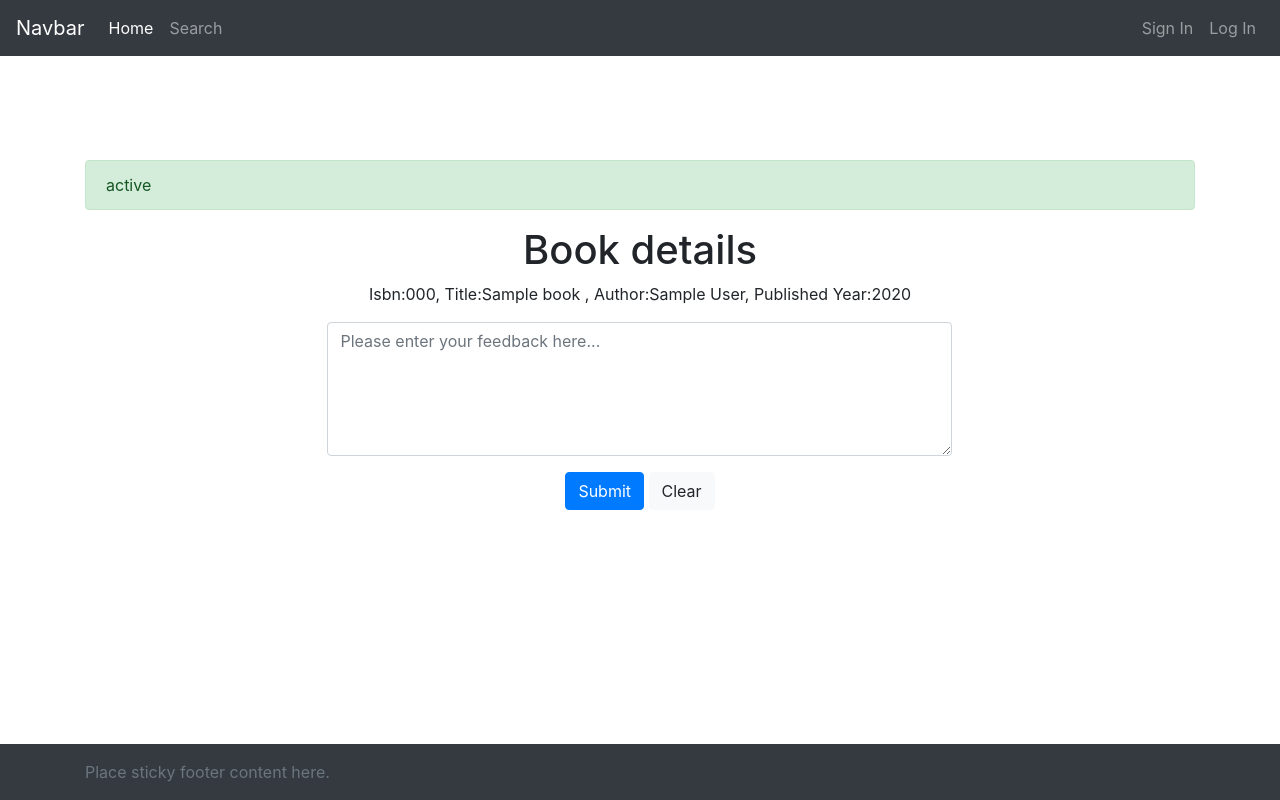
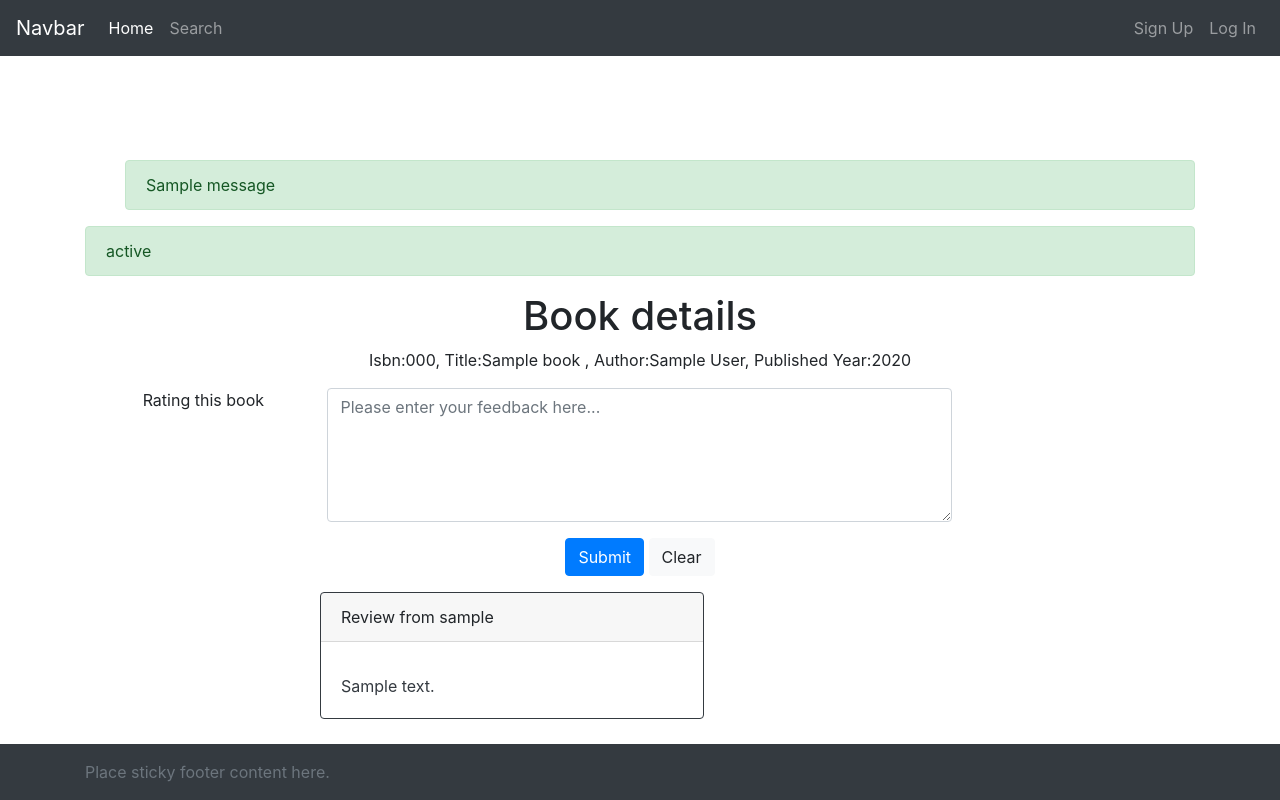
Before and after one commit to macTracyHuang/cs50w_project1, a Flask app: template templates/books.html in a window 1280 px wide. Run offline with Flask 2, Linux system fonts and the light colour scheme; the template is opened without the code that fills it: most values are stand-ins (such as "Sample title", 1, 10 or a date in 2020); one stand-in notice (Sample message) is shown; some libraries are stand-ins or nearby versions.

Commit message:
Add review feature and flask-flash

```diff
--- a/application.py
+++ b/application.py
@@ -1,5 +1,5 @@
 import os
-from flask import Flask, render_template, request, session,redirect
+from flask import Flask, render_template, request, session,redirect,url_for,flash,get_flashed_messages
 from functools import wraps
 from models import *
 from werkzeug.security import check_password_hash,generate_password_hash
@@ -38,20 +38,51 @@ def login_required(f):
         return f(*args, **kwargs)
     return decorated_function
 
-@app.route("/addBook")
-def addBook():
-    pass
+@app.route("/reviews",methods=["GET", "POST"])
+@login_required
+def review():
+    if request.method == "GET":
+        pass
+    elif request.method == "POST":
+        #Get information
+        user_id=session.get("user_id")
+        content=request.form.get("message").strip()
+        rating=request.form.get("rating")
+        book_id=request.form.get("book_id")
+        book=Book.query.get(book_id)
+        #Validation
+        if rating.strip() == "0":
+            flash("Please Rating!!")
+            return redirect(url_for("book",book_id=book_id))
+        else:
+            try:
+                float(rating)
+            except ValueError:
+                raise
+        if content == "":
+            content="No Message"
+        #only one review
+        pastreview=Review.query.filter_by(user_id=user_id,book_id=book_id).first()
+        if pastreview is not None:
+            flash("Already Rated!!")
+            return redirect(url_for("book",book_id=book_id))
+        #Save into db
+        review=Review(user_id=user_id,content=content,rating=rating,book_id=book_id)
+        db.session.add(review)
+        db.session.commit()
+        flash("Thank you for rating")
+        return redirect(url_for("book",book_id=book_id))
 
-@app.route("/books/<int:book_id>")
+@app.route("/books/<int:book_id>",methods=["GET", "POST"])
 def book(book_id):
     """List details about a single book."""
-
     # Make sure book exists.
     book = Book.query.get(book_id)
     if book is None:
         return render_template("index.html", status="No such book.")
     # Get all reviews.
-    reviews = Review.query.filter_by(book_id=book_id).all()
+    # reviews = Review.query.filter_by(book_id=book_id).all()
+    reviews = db.session.query(Review,User).filter(Review.user_id==User.id).filter_by(book_id=book_id).all()
     return render_template("books.html", book=book, reviews=reviews)
 
 @app.route("/", methods=["GET", "POST"])
@@ -110,25 +141,25 @@ def logout():
     session.clear()
     return render_template("login.html",status="See you soon")
 
-@app.route("/signin", methods=["GET", "POST"])
-def signin():
+@app.route("/signup", methods=["GET", "POST"])
+def signup():
     if request.method == "POST":
         #Get form information
         username=request.form.get("username")
         password=request.form.get("password")
         #chcek input format
         if username is None:
-            return render_template("signin.html",status="Enter username")
+            return render_template("signup.html",status="Enter username")
         elif password is None:
-            return render_template("signin.html",status="Enter password")
+            return render_template("signup.html",status="Enter password")
         #check duplicate
         db_user=db.session.query(User).filter_by(username=username).first()
         if db_user is not None:
-            return render_template("signin.html",status=db_user.username + " is already taken")
+            return render_template("signup.html",status=db_user.username + " is already taken")
         #save in db
         user=User(username=username,password=password)
         db.session.add(user)
         db.session.commit()
-        return render_template("index.html",status="signin successed, plz login")
+        return render_template("index.html",status="signup successed, plz login")
     elif request.method == "GET":
-        return render_template("signin.html")
+        return render_template("signup.html")
--- a/orm.py
+++ b/orm.py
@@ -17,11 +17,10 @@ session = Session(app)
 db.init_app(app)
 
 def main():
-      # Create tables based on each table definition in `models`
+      Create tables based on each table definition in `models`
       db.drop_all()
       db.create_all()
       session.app.session_interface.db.create_all()
-
 if __name__ == "__main__":
   # Allows for command line interaction with Flask application
   with app.app_context():
--- a/templates/books.html
+++ b/templates/books.html
@@ -16,28 +16,40 @@ Books
   Isbn:{{ book.isbn }},  Title:{{ book.title }}
   ,  Author:{{ book.author }},  Published Year:{{ book.year }}
 </p>
-    <form class="" action="#" method="post">
+<form action="/reviews" method="post">
   <div class="row">
     <!-- Rating -->
     <div class="form-group col-lg-2 offset-lg-1">
-            <input type="hidden" class="rating" data-filled="fa fa-star fa-2x" data-empty="fa fa-star-o fa-2x" data-fractions="3"/>
+      <label for="rating" class="d-block">Rating this book</label>
+      <input type="hidden" id="rating" class="rating" name="rating" value="0" data-filled="fa fa-star fa-2x" data-empty="fa fa-star-o fa-2x" data-fractions="3"/>
+      <input type="hidden" name="book_id" value="{{ book.id }}"/>
     </div>
     <!-- Message body -->
     <div class="form-group col-lg-6">
-            <textarea class="form-control" id="message" name="message" placeholder="Please enter your feedback here..." rows="5"></textarea>
+      <textarea class="form-control" id="message" name="message" placeholder="Please enter your feedback here..." rows="5" required></textarea>
     </div>
   </div>
   <!-- Form actions -->
   <div class="form-group">
-        <div class="col-lg-12 text-center">
+    <div class="col-lg-12">
       <button type="submit" class="btn btn-primary btn-md">Submit</button>
       <button type="reset" class="btn btn-light btn-md">Clear</button>
     </div>
   </div>
-
 </form>
+<!-- Display other revies -->
+{% for review in reviews %}
+<div class="card border-dark mb-3 text-left offset-lg-3" style="max-width: 30vw;"">
+  <div class="card-header">Review from {{ review.User.username}}</div>
+  <div class="card-body text-dark">
+    <h5 class="card-title"><input type="hidden" id="rating" readonly class="rating" name="rating" value="{{review.Review.rating}}" data-filled="fa fa-star fa-1x" data-empty="fa fa-star-o fa-1x" data-fractions="3"/></h5>
+    <p class="card-text">{{ review.Review.content}}</p>
+  </div>
+</div>
+{% endfor %}
+<!-- End of Book Details -->
 {% else %}
-<!-- Matched Books -->
+<!--Display Matched Books -->
 <h1>Matched Books</h1>
 <ul class="list-group d-inline-block">
   {% for book in books %}
--- a/templates/layout.html
+++ b/templates/layout.html
@@ -44,7 +44,7 @@
           </li>
           {% else %}
           <li class="nav-item">
-            <a class="nav-link" href="{{ url_for('signin') }}">Sign In</a>
+            <a class="nav-link" href="{{ url_for('signup') }}">Sign Up</a>
           </li>
           <li class="nav-item">
             <a class="nav-link" href="{{ url_for('login') }}">Log In</a>
@@ -59,9 +59,23 @@
   <main role="main" class="flex-shrink-0">
     <div class="container">
       <!-- display alert -->
-      <div class="alert alert-success">
-        {{status}}
-      </div>
+      {% with messages = get_flashed_messages() %}
+      {% if messages %}
+        <ul class=flashes>
+        {% for message in messages %}
+          <div class="alert alert-success">
+            {{ message }}
+          </div>
+        {% endfor %}
+        </ul>
+      {% endif %}
+      {% endwith %}
+
+      {% if status %}
+          <div class="alert alert-success">
+            {{ status }}
+          </div>
+      {% endif %}
 
       </div>
       <div class="text-center">
--- a/templates/signin.html
+++ b/templates/signup.html
@@ -6,9 +6,9 @@ Sign In
 
 {% block content %}
 <!-- {{te}} -->
-<h3>Sign In</h3>
+<h3>Sign Up</h3>
 <!-- Login Form -->
-<form action="/signin" method="post">
+<form action="/signup" method="post">
   <div class="form-row justify-content-center align-items-center mx-auto">
     <div class="col-lg-2">
       <label class="sr-only" for="inlineFormInput">Username</label>
@@ -21,7 +21,7 @@ Sign In
       </div>
     </div>
     <div class="col-lg-1">
-      <button type="submit" class="btn btn-primary">Sign In</button>
+      <button type="submit" class="btn btn-primary">Sign Up</button>
     </div>
   </div>
 </form>
```
Lines whose indentation alone changed are shown as unchanged.
